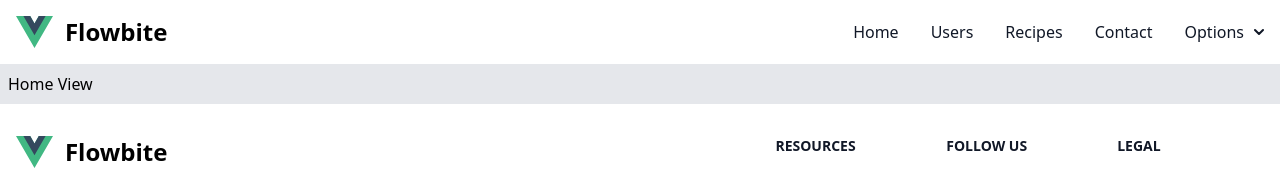
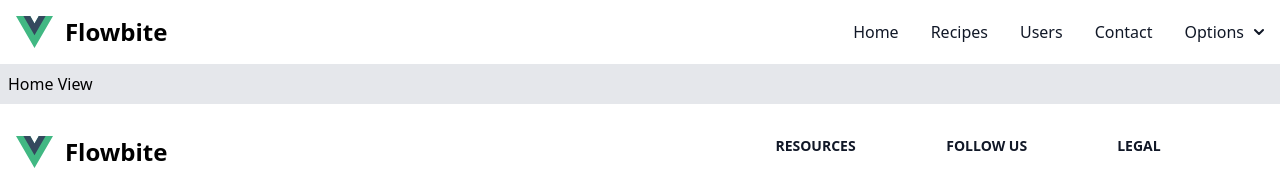
Before and after one commit to fatihkurtl/recipes_app_panel, a Vue app: page / in a window 1280 px wide. Shown: the top 170 px of the page. Built offline with nearby package versions, Linux system fonts and the light colour scheme; no server answers.

Commit message:
chore: Update RecipesCard component in admin home view and user views

```diff
--- a/src/layouts/global/navbar/NavbarLayout.vue
+++ b/src/layouts/global/navbar/NavbarLayout.vue
@@ -39,15 +39,15 @@ const logOut = () => {
                             aria-current="page">Home</RouterLink>
                     </li>
                     <li>
-                        <RouterLink to="/users"
-                            class="block py-2 px-3 text-gray-900 rounded hover:bg-gray-100 md:hover:bg-transparent md:border-0 md:hover:text-blue-700 md:p-0 dark:text-white md:dark:hover:text-blue-500 dark:hover:bg-gray-700 dark:hover:text-white md:dark:hover:bg-transparent">
-                            Users</RouterLink>
-                    </li>
-                    <li>
                         <RouterLink to="/recipes"
                             class="block py-2 px-3 text-gray-900 rounded hover:bg-gray-100 md:hover:bg-transparent md:border-0 md:hover:text-blue-700 md:p-0 dark:text-white md:dark:hover:text-blue-500 dark:hover:bg-gray-700 dark:hover:text-white md:dark:hover:bg-transparent">
                             Recipes
                         </RouterLink>
+                    </li>
+                    <li>
+                        <RouterLink to="/users"
+                            class="block py-2 px-3 text-gray-900 rounded hover:bg-gray-100 md:hover:bg-transparent md:border-0 md:hover:text-blue-700 md:p-0 dark:text-white md:dark:hover:text-blue-500 dark:hover:bg-gray-700 dark:hover:text-white md:dark:hover:bg-transparent">
+                            Users</RouterLink>
                     </li>
                     <li>
                         <RouterLink to="/contact"
```
